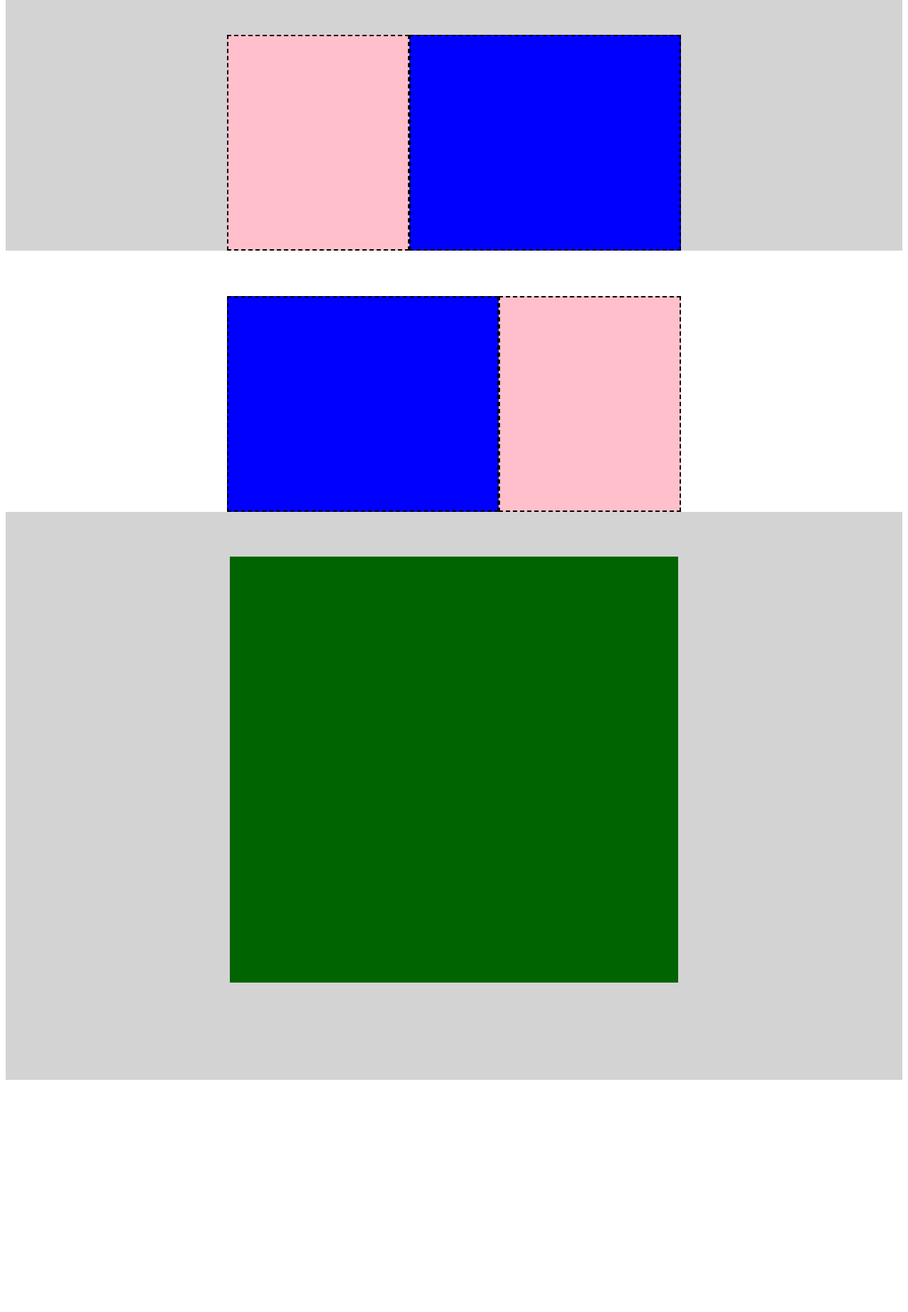
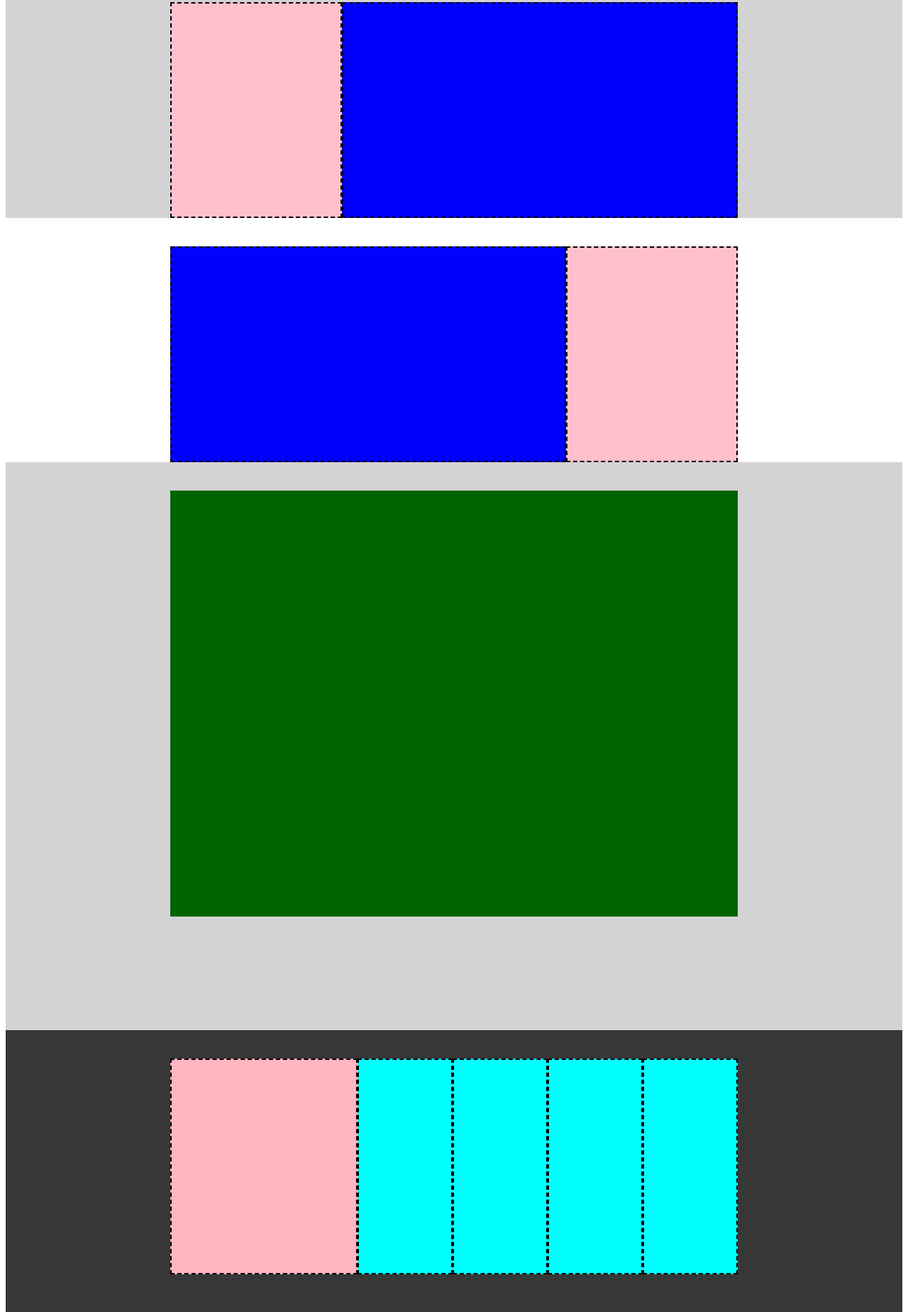
Before and after one commit to flaviovitale02/htmlcss-struttura-discord, a plain HTML site: page index.html in a window 1280 px wide. Shown: the part 949-2797 px from the top of the page at 71% size. Before the commit the page ends 2478 px from the top, so only its background shows below. Drawn offline with Linux system fonts and the light colour scheme.

Commit message:
fixed div

```diff
--- a/index.html
+++ b/index.html
@@ -45,37 +45,62 @@
     </header>
 
     <main>
-        <section class="flex-container">
-            <div class="blue-rec standard">
+        <section >
+            <div class="flex-container standard">
+                <div class="blue-rec ">
 
                 </div>
                 <div class="pink-rec standard">
-
+                </div>
             </div>
         </section>
-        <section class="flex-container bg-lightgray">
+        <section class=" bg-lightgray">
+            <div class="flex-container standard">
                 <div class="pink-rec standard reverse1">
 
                 </div>
                 <div class="blue-rec standard reverse2">
 
                 </div>
+            </div>
         </section>
         <section class="flex-container">
-            <div class="blue-rec standard">
+            <div class="flex-container standard">
+                <div class="blue-rec ">
 
                 </div>
                 <div class="pink-rec standard">
-
+                </div>
             </div>
         </section>
 
-        <section class="flex-container container-g">
+        <section class="container-g">
+            <div class="flex-container standard" >
+
                 <div class="green-rec">
 
                 </div>
+            </div>
         </section>
     </main>
+    <footer>
+        <div  class="flex-container standard">
+            <div class="lightpink-rec">
 
+            </div>
+            <div class="cyan-rec">
+
+            </div>
+            <div class="cyan-rec">
+
+            </div>
+            <div class="cyan-rec">
+
+            </div>
+            <div class="cyan-rec">
+
+            </div>
+        </div>
+    </footer>
 </body>
 </html>
--- a/style.css
+++ b/style.css
@@ -55,7 +55,7 @@ li{
     background-color: blue;
     border: 2px dashed black;
     height: 300px;
-    width:30%;
+    width:70%;
     margin: auto;
     margin-right: 0%;
     margin-top: 5%;
@@ -65,7 +65,7 @@ li{
     background-color: pink;
     border: 2px dashed black;
     height: 300px;
-    width:20%;
+    width:30%;
     margin:  auto;
     margin-left: 0%;
     margin-top: 5%;
@@ -85,7 +85,7 @@ li{
 }
 
 .green-rec{
-    width: 50%;
+    width: 100%;
     height: 600px;
     background-color: darkgreen;
     margin: auto;
@@ -98,3 +98,24 @@ li{
     height: 800px ;
     justify-content: center;
 }
+
+footer{
+    background-color: rgb(55, 55, 55);
+    height: 800px;
+}
+
+.lightpink-rec{
+    background-color: lightpink;
+    border: 2px dashed black;
+    height: 300px;
+    width: 40%;
+    margin-top: 5%;
+}
+
+.cyan-rec{
+    margin-top: 5%;
+    background-color: cyan;
+    border: 2px dashed black;
+    height: 300px;
+    width: 20% ;
+}
```
Lines whose indentation alone changed are shown as unchanged.
